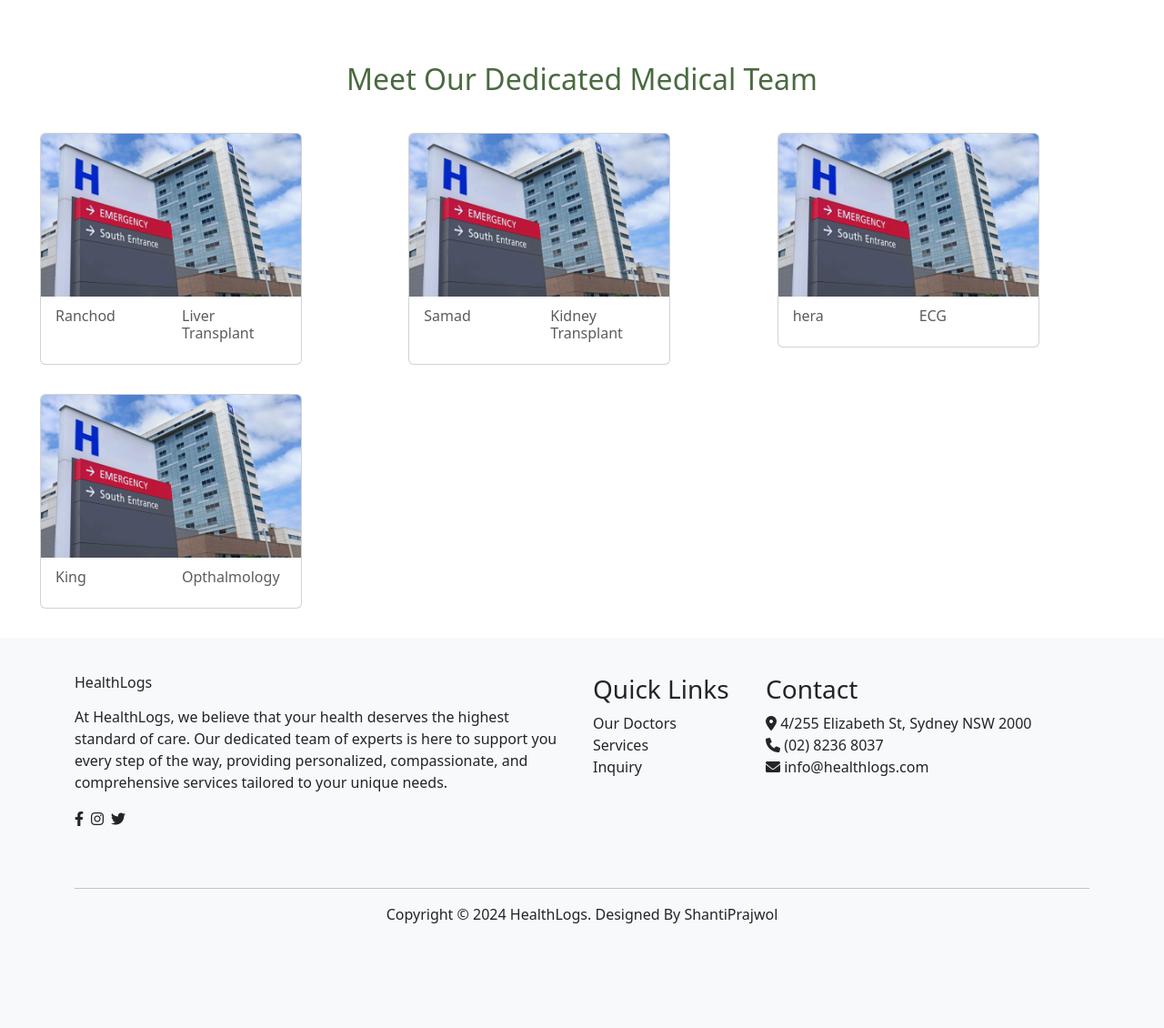
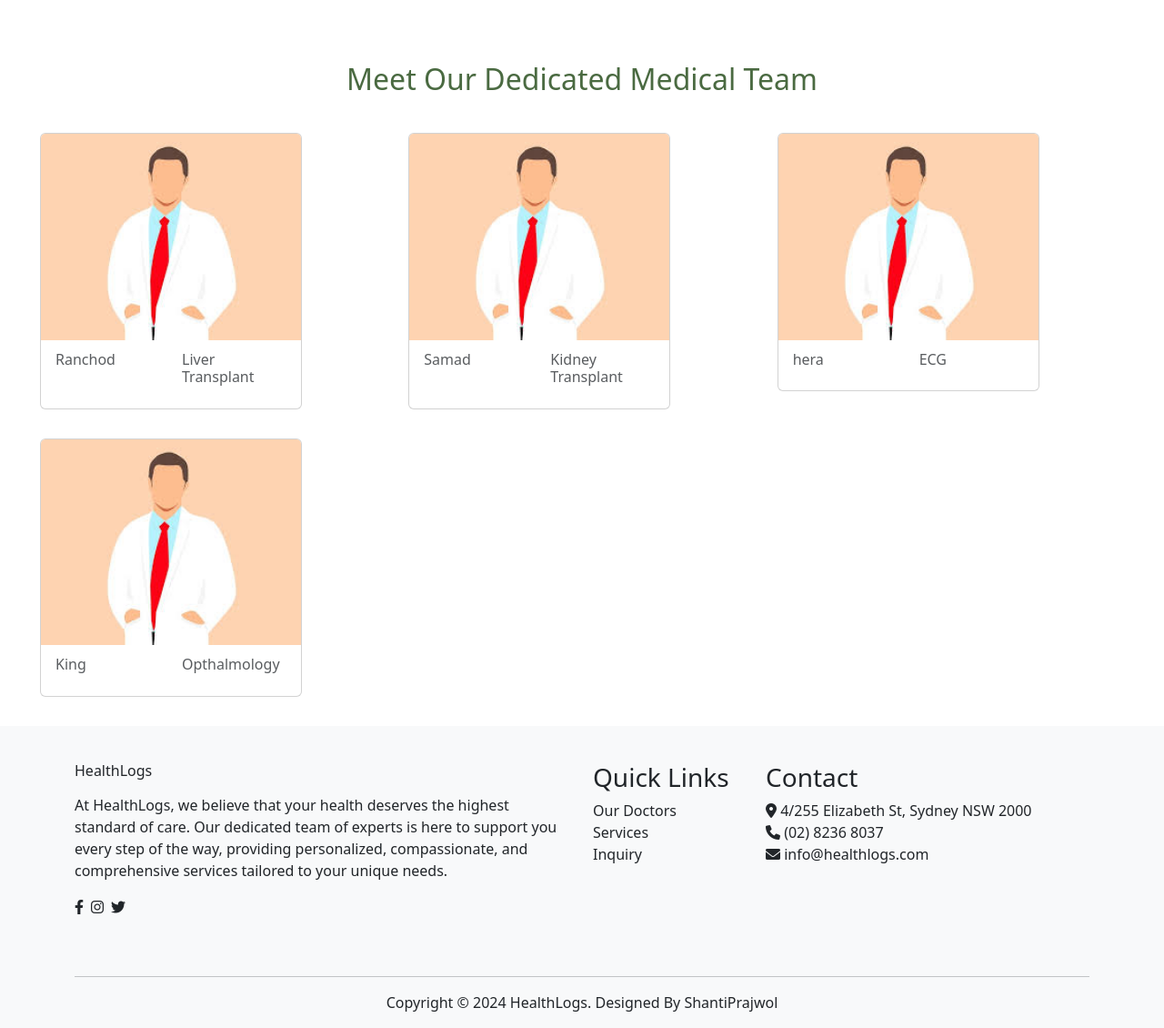
Before and after one commit to PrajwolM/HealthLog, a PHP site: page /doctor-details.php in a window 1280 px wide. Shown: the part 283-1413 px from the top of the page at 91% size. Before the commit the page ends 1298 px from the top, so only its background shows below. Run offline with PHP 8.4, Linux system fonts and the light colour scheme; data comes from the database, SQL or seed files in the repository; some libraries are stand-ins or nearby versions.

Commit message:
doctor-details

```diff
--- a/pages/doctor-details.php
+++ b/pages/doctor-details.php
@@ -30,7 +30,7 @@ $result = $conn->query($sql);
                     echo '
                     <div class="col-lg-4 col-md-6 col-sm-6">
                         <div class="card" style="width: 18rem;">
-                            <img src="../images/about.jpg" class="card-img-top" alt="doctor-image">
+                            <img src="../images/doc.jpg" class="card-img-top" alt="doctor-image">
                             <div class="card-body row">
                                 <div class="col-6">
                                     <h6 class="card-subtitle mb-2 text-body-secondary">' . $row["name"] . '</h6>
```
Also changed, not shown: images/doc.jpg (added), images/doctor.avif (added).
